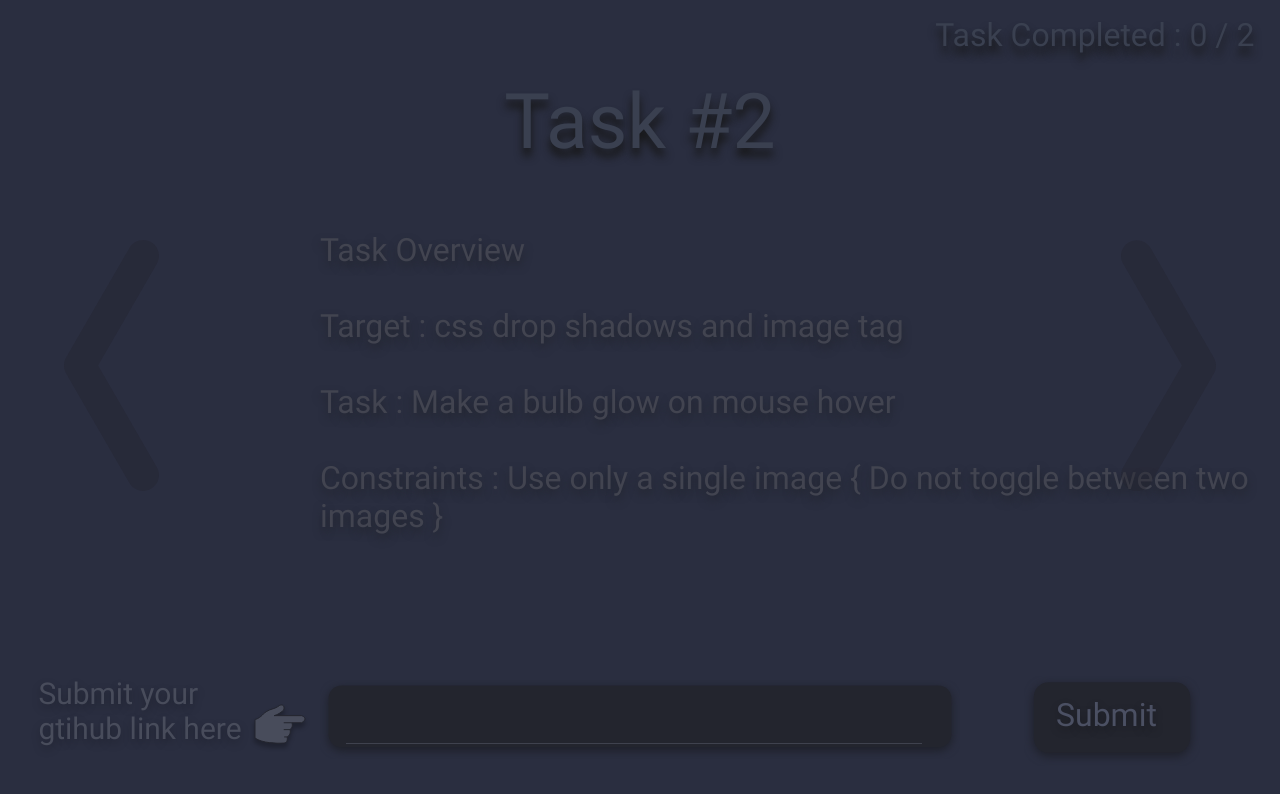
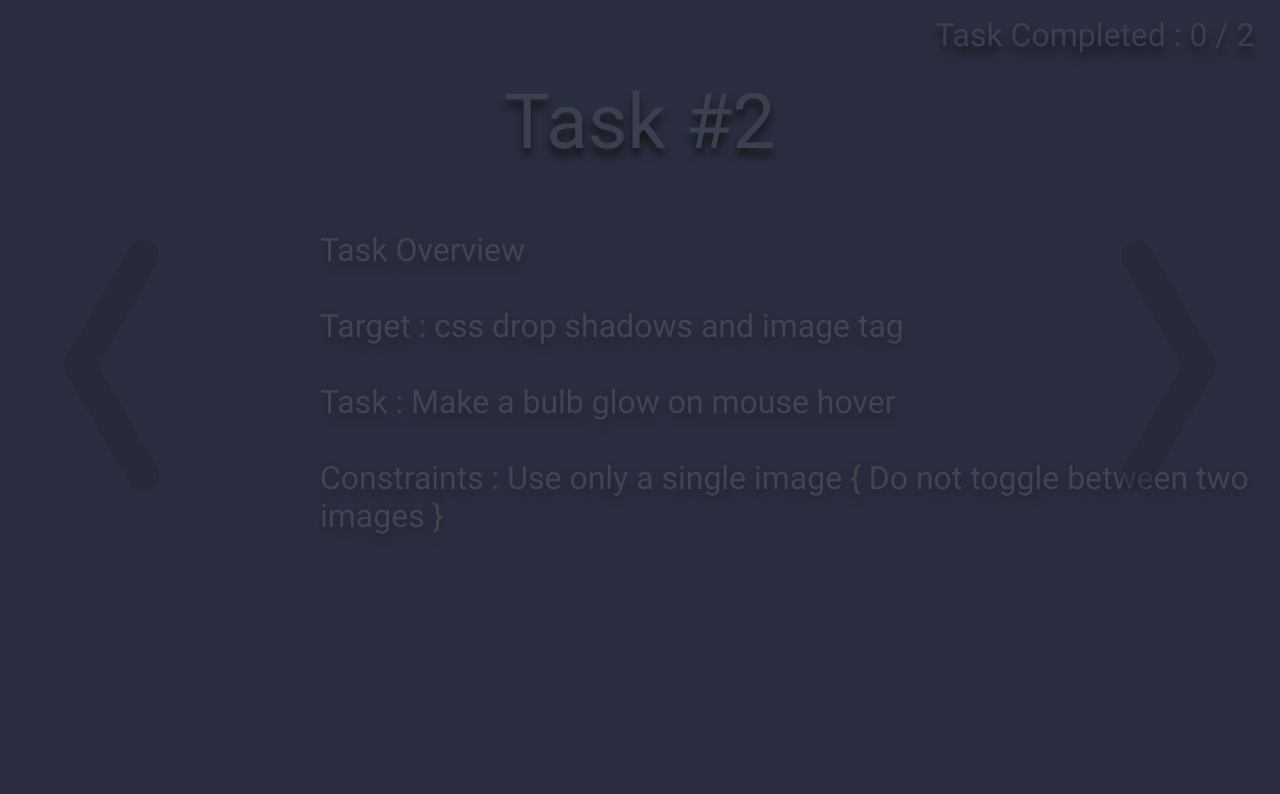
Before and after one commit to muzammilthottathil/daily-web-tasks, a plain HTML site: page src/pages/task.html in a window 1280 px wide. Drawn offline with Linux system fonts and the light colour scheme.

Commit message:
added task-2

```diff
--- a/src/pages/task.html
+++ b/src/pages/task.html
@@ -10,7 +10,6 @@
     <div class="task-page">
       <p class="score">Task Completed : <span>0 </span>/ <span>2</span></p>
       <p class="task-number">Task #2</p>
-      <!-- <img class="task-icon" src="../../Assets/radio.svg" alt="" /> -->
       <p class="task-overview">
         Task Overview <br /><br />
 
@@ -21,19 +20,6 @@
         Constraints : Use only a single image { Do not toggle between two images
         }
       </p>
-      <p class="submit-link">
-        Submit your <br />
-        gtihub link here
-      </p>
-      <form action="">
-        <input type="text" required />
-        <img class="hand" src="../../Assets/hand.svg" alt="" />
-        <button type="submit">
-          <p>Submit</p>
-          <img src="../../Assets/submit.svg" alt="submit" />
-        </button>
-      </form>
-      <img class="rect-submit" src="../../Assets/rectSubmit.svg" alt="" />
       <img class="left-slider" src="../../Assets/sliderLightLeft.svg" alt="" />
       <img class="right-slider" src="../../Assets/sliderLightLeft.svg" alt="" />
     </div>
```
Also changed, not shown: Assets/rectSubmit.svg (deleted), Assets/submit.svg (deleted).
